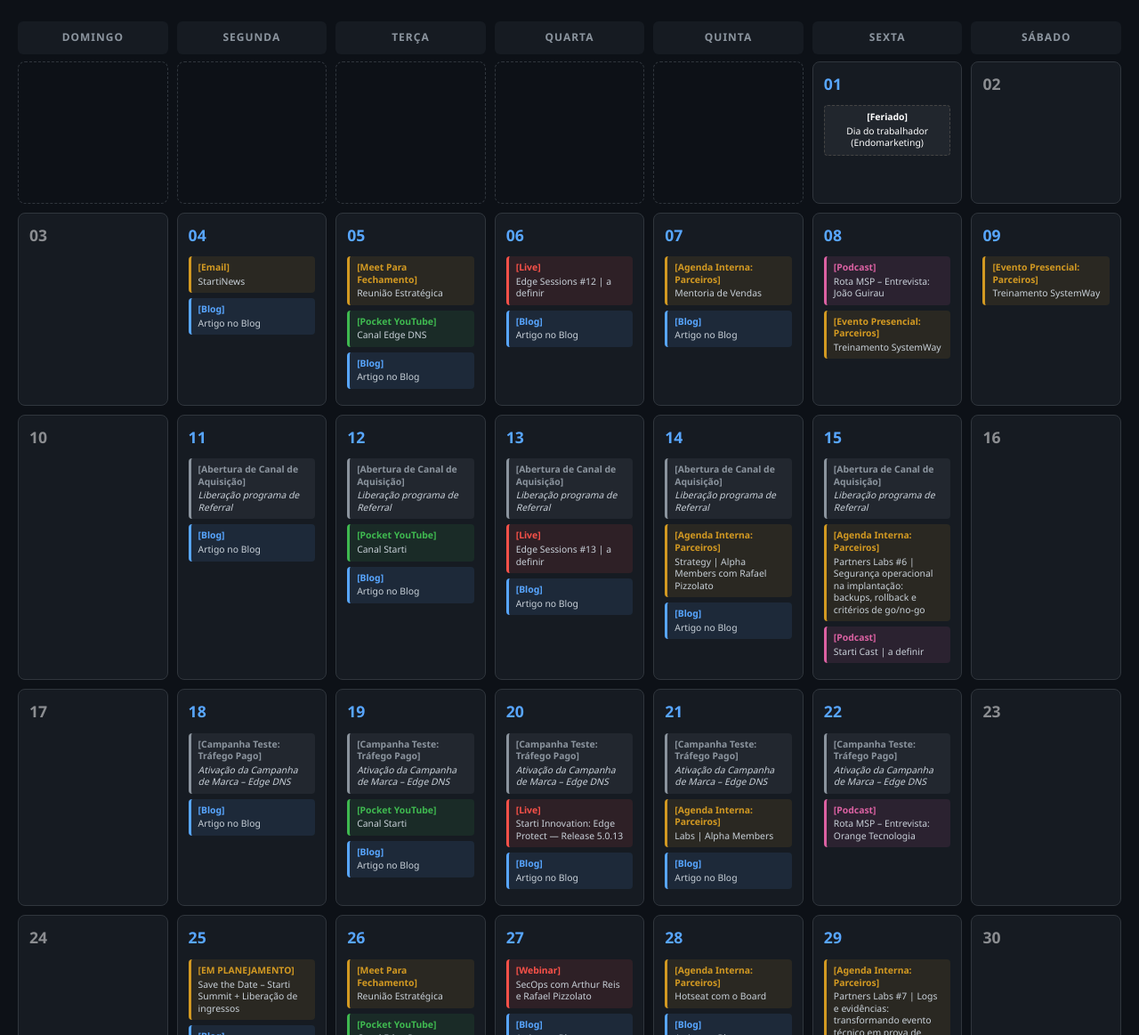
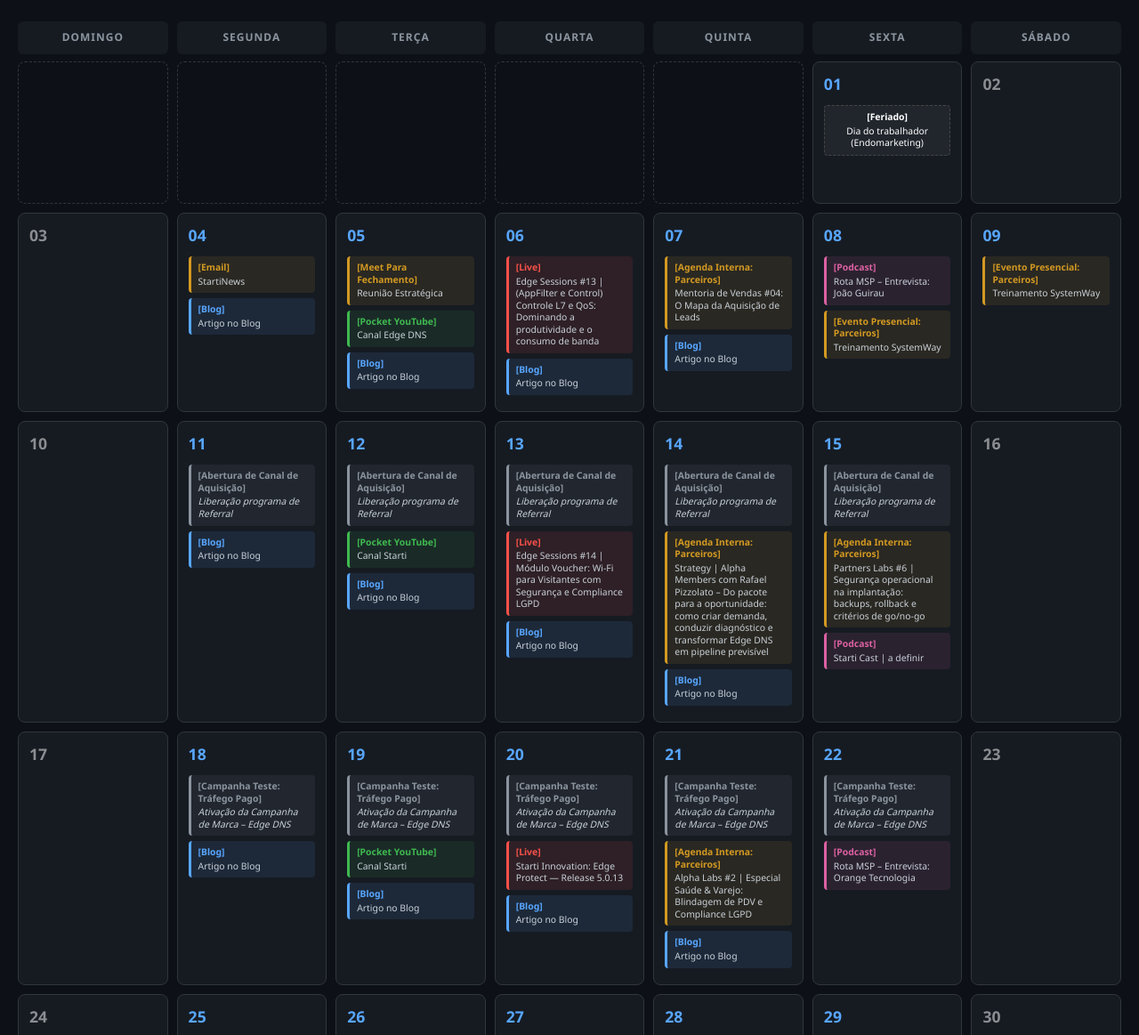
Before and after one commit to nattme/Reports-Mkt, a plain HTML site: page agenda-maio26.html in a window 1280 px wide. Shown: the part 122-1285 px from the top of the page at 89% size. Drawn offline with Linux system fonts and the light colour scheme.

Commit message:
Update agenda-maio26.html

```diff
--- a/agenda-maio26.html
+++ b/agenda-maio26.html
@@ -195,12 +195,12 @@
         </div>
         <div class="day active">
             <span class="day-num">06</span>
-            <div class="ev ev-live"><strong>[Live]</strong> Edge Sessions #12 | a definir</div>
+            <div class="ev ev-live"><strong>[Live]</strong> Edge Sessions #13 | (AppFilter e Control) Controle L7 e QoS: Dominando a produtividade e o consumo de banda</div>
             <div class="ev ev-blog"><strong>[Blog]</strong> Artigo no Blog</div>
         </div>
         <div class="day active">
             <span class="day-num">07</span>
-            <div class="ev ev-strat"><strong>[Agenda Interna: Parceiros]</strong> Mentoria de Vendas</div>
+            <div class="ev ev-strat"><strong>[Agenda Interna: Parceiros]</strong> Mentoria de Vendas #04: O Mapa da Aquisição de Leads</div>
             <div class="ev ev-blog"><strong>[Blog]</strong> Artigo no Blog</div>
         </div>
         <div class="day active">
@@ -228,13 +228,13 @@
         <div class="day active">
             <span class="day-num">13</span>
             <div class="ev ev-camp"><strong>[Abertura de Canal de Aquisição]</strong> Liberação programa de Referral</div>
-            <div class="ev ev-live"><strong>[Live]</strong> Edge Sessions #13 | a definir</div>
+            <div class="ev ev-live"><strong>[Live]</strong> Edge Sessions #14 | Módulo Voucher: Wi-Fi para Visitantes com Segurança e Compliance LGPD</div>
             <div class="ev ev-blog"><strong>[Blog]</strong> Artigo no Blog</div>
         </div>
         <div class="day active">
             <span class="day-num">14</span>
             <div class="ev ev-camp"><strong>[Abertura de Canal de Aquisição]</strong> Liberação programa de Referral</div>
-            <div class="ev ev-strat"><strong>[Agenda Interna: Parceiros]</strong> Strategy | Alpha Members com Rafael Pizzolato</div>
+            <div class="ev ev-strat"><strong>[Agenda Interna: Parceiros]</strong> Strategy | Alpha Members com Rafael Pizzolato – Do pacote para a oportunidade: como criar demanda, conduzir diagnóstico e transformar Edge DNS em pipeline previsível</div>
             <div class="ev ev-blog"><strong>[Blog]</strong> Artigo no Blog</div>
         </div>
         <div class="day active">
@@ -266,7 +266,7 @@
         <div class="day active">
             <span class="day-num">21</span>
             <div class="ev ev-camp"><strong>[Campanha Teste: Tráfego Pago]</strong> Ativação da Campanha de Marca – Edge DNS</div>
-            <div class="ev ev-strat"><strong>[Agenda Interna: Parceiros]</strong> Labs | Alpha Members</div>
+            <div class="ev ev-strat"><strong>[Agenda Interna: Parceiros]</strong> Alpha Labs #2 | Especial Saúde & Varejo: Blindagem de PDV e Compliance LGPD</div>
             <div class="ev ev-blog"><strong>[Blog]</strong> Artigo no Blog</div>
         </div>
         <div class="day active">
@@ -290,7 +290,7 @@
         </div>
         <div class="day active">
             <span class="day-num">27</span>
-            <div class="ev ev-live"><strong>[Webinar]</strong> SecOps com Arthur Reis e Rafael Pizzolato</div>
+            <div class="ev ev-live"><strong>[Webinar]</strong> SecOps com Arthur Reis e Rafael Pizzolato: Como o Brasil pode liderar a proteção de PMEs na América Latina.</div>
             <div class="ev ev-blog"><strong>[Blog]</strong> Artigo no Blog</div>
         </div>
         <div class="day active">
```
